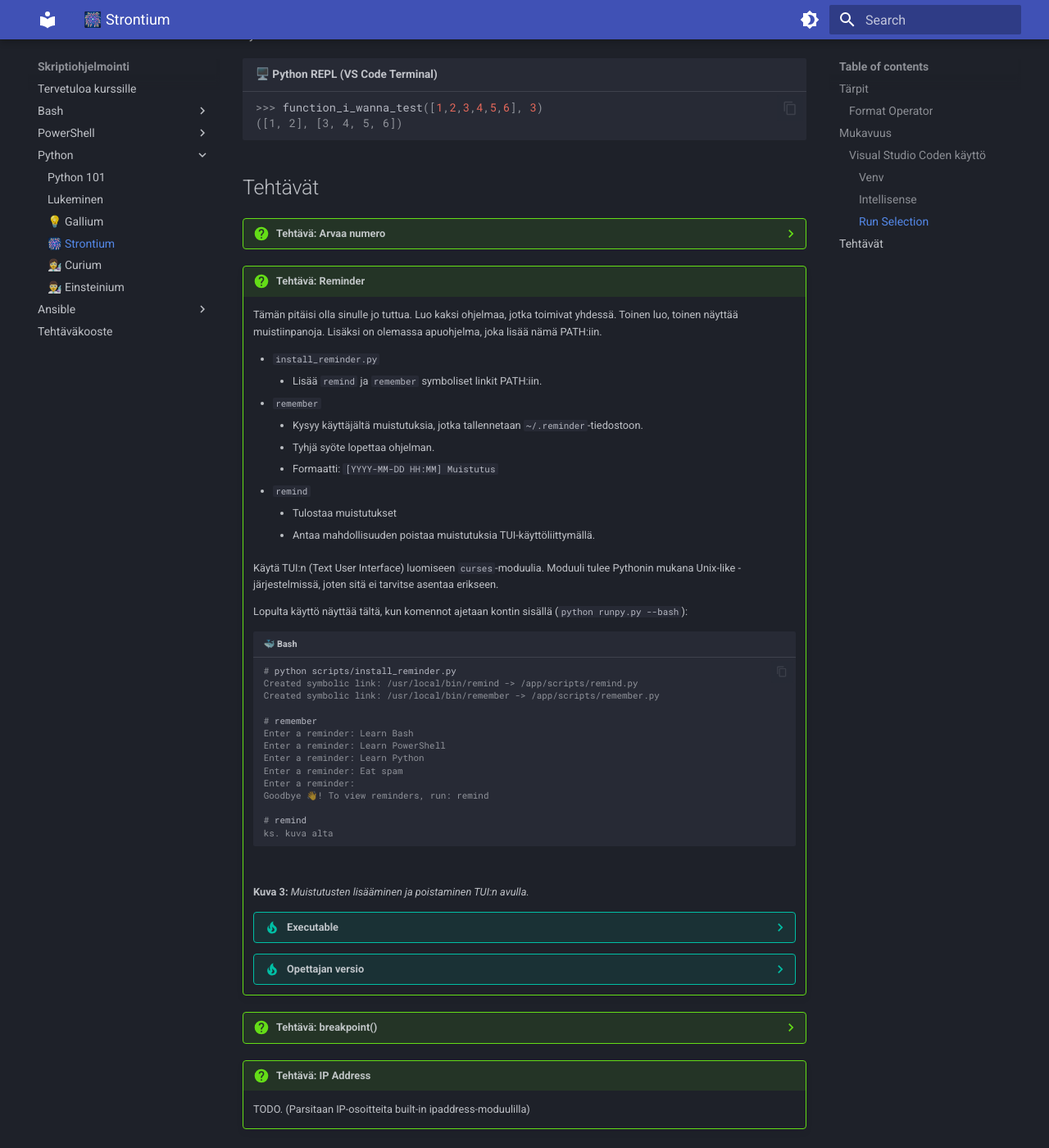
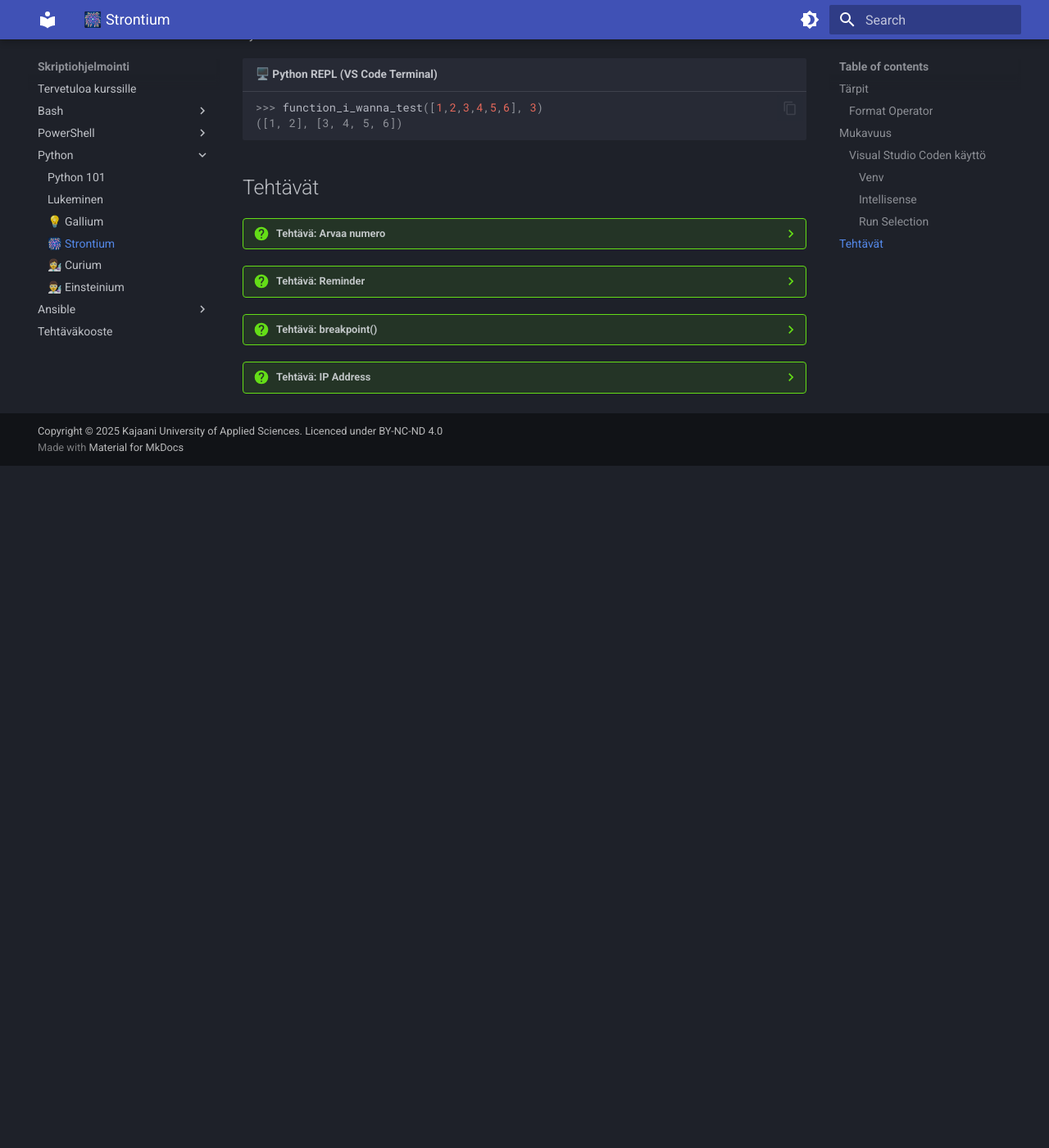
Before and after one commit to sourander/skriptiohjelmointi, an MkDocs documentation site: the page built from docs/python/38_strontium.md, in a window 1280 px wide and 1400 px high, scrolled down 3969 px. Shown: the whole window at 82% size. Built offline with MkDocs 1.6.1 and Material for MkDocs 9.7.7, drawn with Linux system fonts in a browser that asks for light colours; after the commit the page ends 4537 px from its top, so only the background shows below that; part of the change alters nothing that is shown.

````diff
--- a/docs/python/38_strontium.md
+++ b/docs/python/38_strontium.md
@@ -213,7 +213,7 @@ Kun ajat koodin näin, huomaat, että alle Terminal-kohtaan ilmestyy uusi **Pyth
         guess = input()
         ```
 
-!!! question "Tehtävä: Reminder"
+??? question "Tehtävä: Reminder"
 
     Tämän pitäisi olla sinulle jo tuttua. Luo kaksi ohjelmaa, jotka toimivat yhdessä. Toinen luo, toinen näyttää muistiinpanoja. Lisäksi on olemassa apuohjelma, joka lisää nämä PATH:iin.
 
@@ -401,6 +401,62 @@ Kun ajat koodin näin, huomaat, että alle Terminal-kohtaan ilmestyy uusi **Pyth
 
     Lauseke (engl. expression) on usein muuttuja, mutta voi olla myös esimerkiksi funktio tai moduuli.
 
-!!! question "Tehtävä: IP Address"
+??? question "Tehtävä: IP Address"
 
-    TODO. (Parsitaan IP-osoitteita built-in ipaddress-moduulilla)
+    Kirjoita Python-skripti, joka:
+
+    1. Käyttää built-in kirjastoa `ipaddress`.
+    2. Kysyy käyttäjältä IP-osoitteen CIDR-notaatiolla (esim. `192.168.0.12/24`).
+    3. Tulostaa seuraavat sekä desimaali- että binäärimuodossa:
+        * Verkon osoite
+        * Verkon maski
+        * Ensimmäinen host ip
+        * Viimeinen host ip
+        * Broadcast ip
+
+    Alla esimerkki käytöstä. Huomaa, että tulosteen ei tarvitse olla merkistä merkkiin muotoiltu samalla tavalla.
+
+    ```console title="🖥️ Bash"
+    ./runpy.py scripts/cidr_range.py
+    Enter a network (CIDR notation): 10.0.2.42/23
+
+    Label            IP Address       Binary
+    ---------------------------------------------------------------------
+    Network:         10.0.2.0         00001010 00000000 00000010 00000000
+    Netmask:         255.255.254.0    11111111 11111111 11111110 00000000
+    First IP:        10.0.2.1         00001010 00000000 00000010 00000001
+    Last IP:         10.0.3.254       00001010 00000000 00000011 11111110
+    Broadcast:       10.0.3.255       00001010 00000000 00000011 11111111
+    ```
+
+    ??? tip "Host-ip verkon osoitteeksi"
+
+        Verkon osoite on se osoite, joka on ensimmäinen mahdollinen osoite kyseisessä verkossa. Käyttäjä saattaa ajatuksissaan antaa osoitteen, joka ei ole verkon vaan yksittäisen laitteen ip, kuten yllä olevassa esimerkissä (`192.168.0.12/24`). Saat muunnettua tämän verkon osoitteeksi käyttämällä `network_address`-metodin parametrina `strict=False`.
+
+    ??? tip "Missä IP:t?"
+
+        Huomaa, että `network.broadcast_address` palauttaa IPv4Network-olion. Kenties keksit käyttöä seuraaville:
+
+        * `network.broadcast_address`
+        * `list(network.hosts())` palauttaa `list[IPv4Address]` sisältäen vain hostit
+        * `int(some_ipv4)` palauttaa desimaalimuodossa olevan ip:n
+
+    ??? tip "IP neljäksi oktetiksi"
+
+        Mikä tahansa numero on helppo tulostaa 32-bittiä pitkänä binäärinä. Se onnistuu f-stringin avulla (`{int(ip):032b}`). Sen tulostaminen 4 eri osassa, eli *oktetissa*, vaatii hieman koodia, mutta parantaa tulosteen luettavuutta. Tämän voi luonnollisesti tehdä monella tapaa. Alla helppolukuinen tapa:
+
+        ```python
+        def ip2bin(ip: ipaddress.IPv4Address) -> str:
+        """
+        Convert an IPv4 address to binary format with whitespace between octets, like:
+        10000001 10000001 10000001 10000001
+        """
+
+        bit_32 = f"{int(ip):032b}"
+
+        octets = []
+        for i in range(0, 32, 8):
+            octet = bit_32[i : i + 8]
+            octets.append(octet)
+        return " ".join(octets)
+        ```
````
